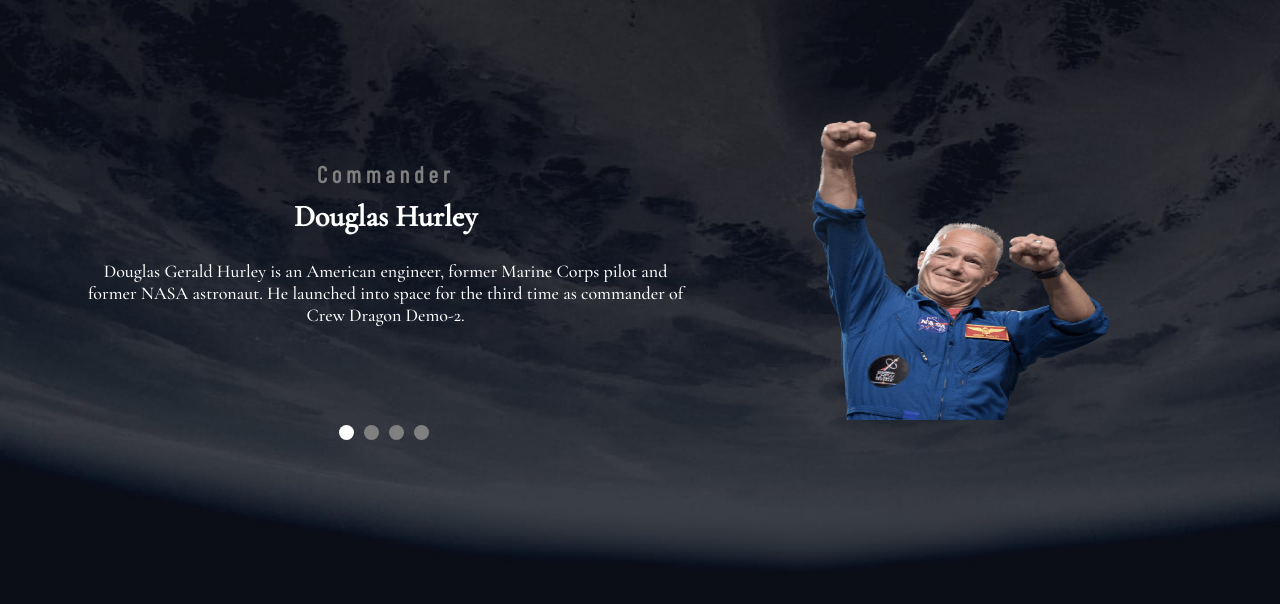
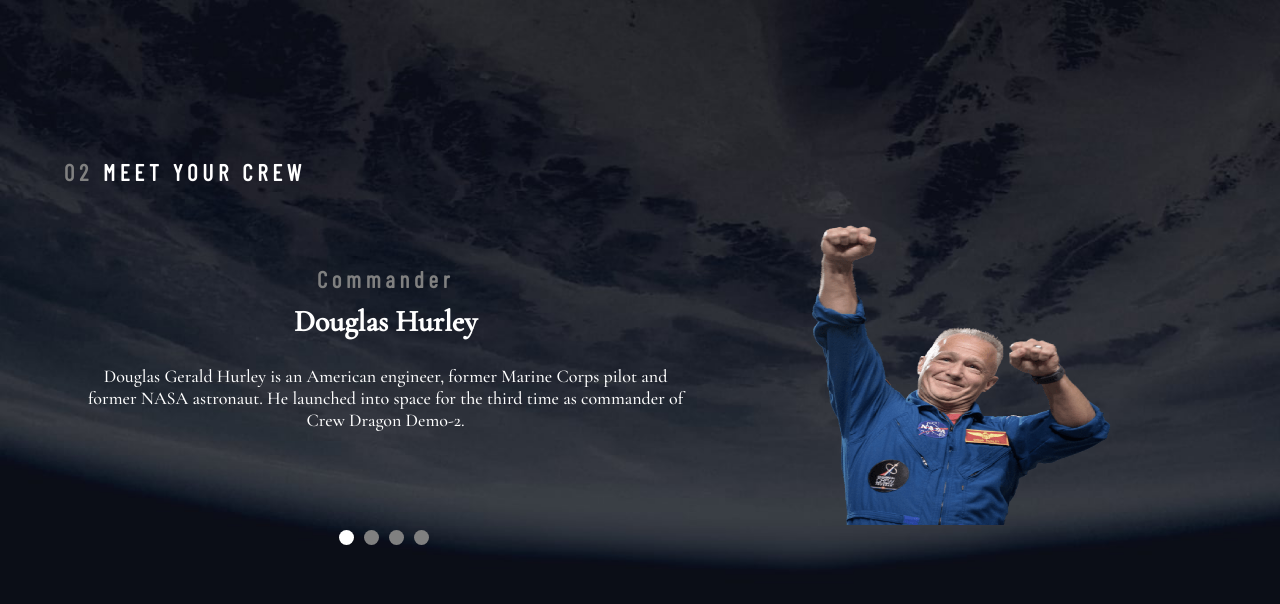
Before and after one commit to Stamwill/space-tourism, a Next.js app: page /crew in a window 1280 px wide. Shown: the top 604 px of the page. Built offline with nearby package versions, Linux system fonts and the light colour scheme.

Commit message:
[crew] Add pagetracker

```diff
--- a/src/pages/crew.js
+++ b/src/pages/crew.js
@@ -1,6 +1,7 @@
 import * as React from 'react'
 import { crew as api, crewBg } from '../api/mock'
 import Picture from '../components/Picture'
+import PageTracker from '../blocks/PageTracker'
 import CrewMember from '../blocks/CrewMember/CrewMember'
 import styles from '../styles/Home.module.css'
 
@@ -9,6 +10,7 @@
     <main className={styles.container}>
       {/* <main className={styles.main}> */}
       <Picture api={crewBg} />
+      <PageTracker pageNum={`02`} pageLabel={`MEET YOUR CREW`} />
       <CrewMember api={api} />
       {/* </main> */}
     </main>
```
